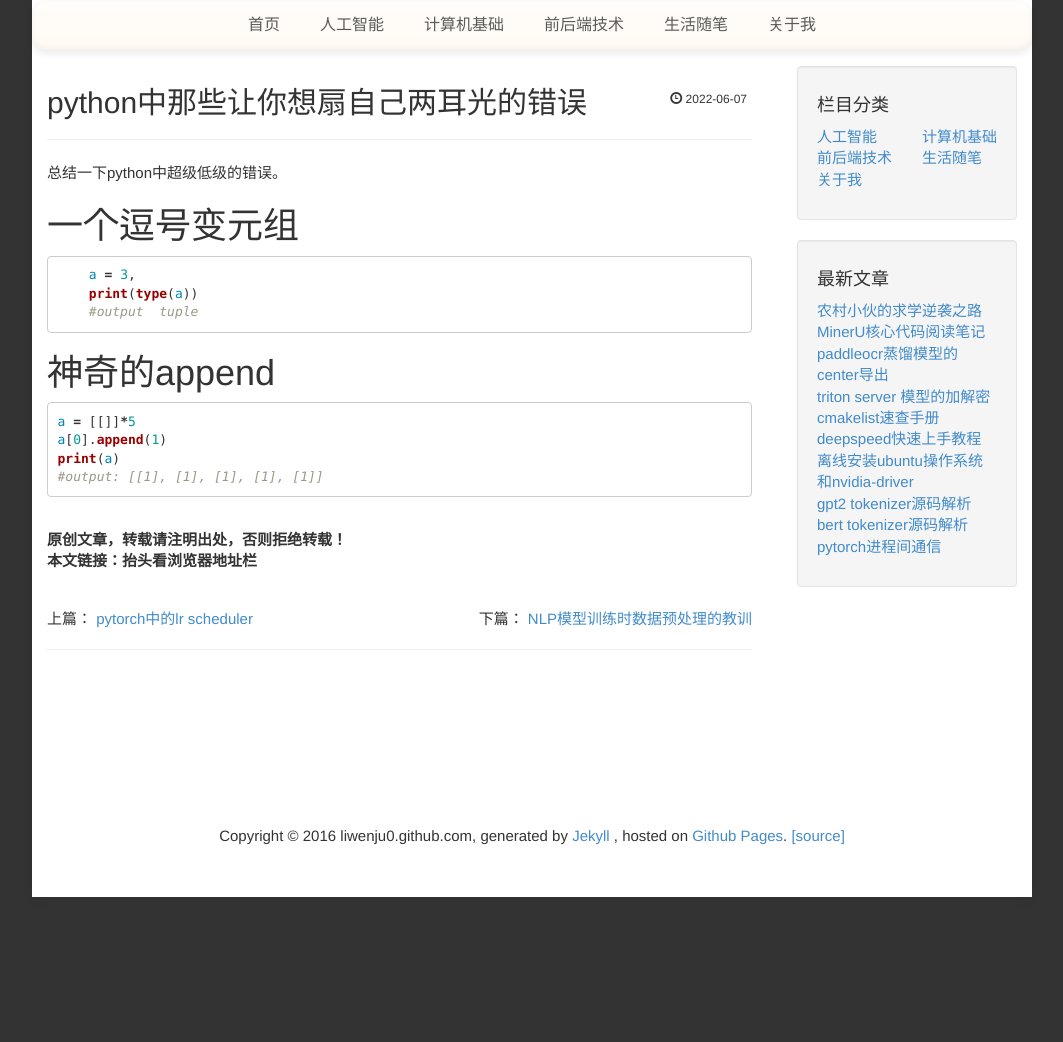
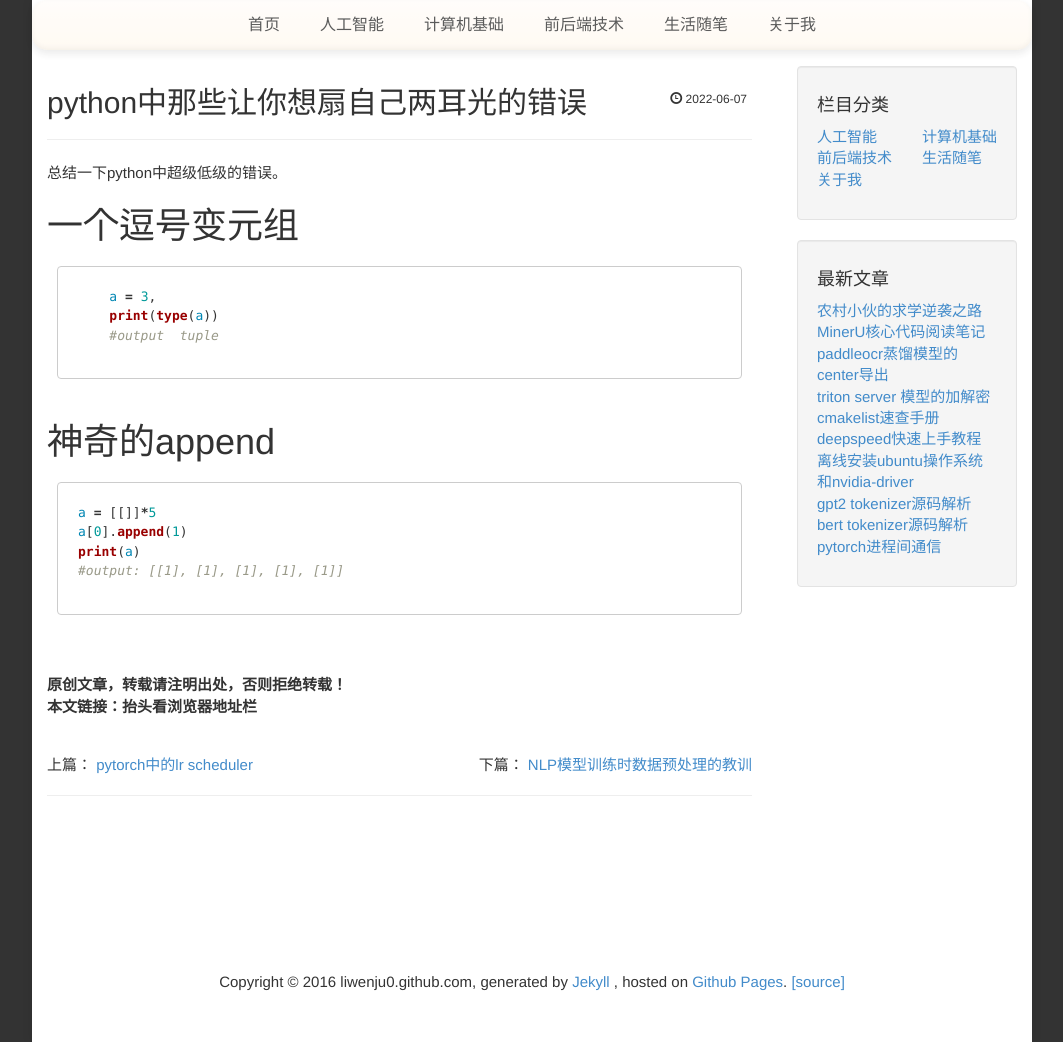
Before and after one commit to liwenju0/liwenju0.github.io, a Jekyll site: the page built from _posts/2022-06-09-python中那些让你想扇自己两耳光的错误.md, in a window 1280 px wide. Shown: the whole page, without its empty margins (108-1171 px from the left). Built offline with Jekyll 4.4.1, drawn with Linux system fonts in a browser that asks for light colours; comment, search, counter and statistics services are not loaded; before the commit the page ends 900 px from its top, so only the background shows below that.

Commit message:
调整代码的显示

```diff
--- a/css/blog.css
+++ b/css/blog.css
@@ -137,3 +137,37 @@ img {
     display: block;
   }
 }
+
+/* 代码块样式 */
+.highlight pre,
+pre.highlight,
+.highlight code,
+div.highlight {
+  overflow-x: auto;
+  white-space: pre;
+  word-wrap: normal;
+  padding: 10px;
+  border-radius: 4px;
+  margin-bottom: 1em;
+}
+
+.highlight code {
+  display: block;
+  font-family: Consolas, Monaco, 'Andale Mono', monospace;
+  line-height: 1.5;
+}
+
+/* 确保水平滚动条样式 */
+::-webkit-scrollbar {
+  height: 8px;
+  width: 8px;
+}
+
+::-webkit-scrollbar-thumb {
+  background: #ccc;
+  border-radius: 4px;
+}
+
+::-webkit-scrollbar-track {
+  background: #f1f1f1;
+}
```
